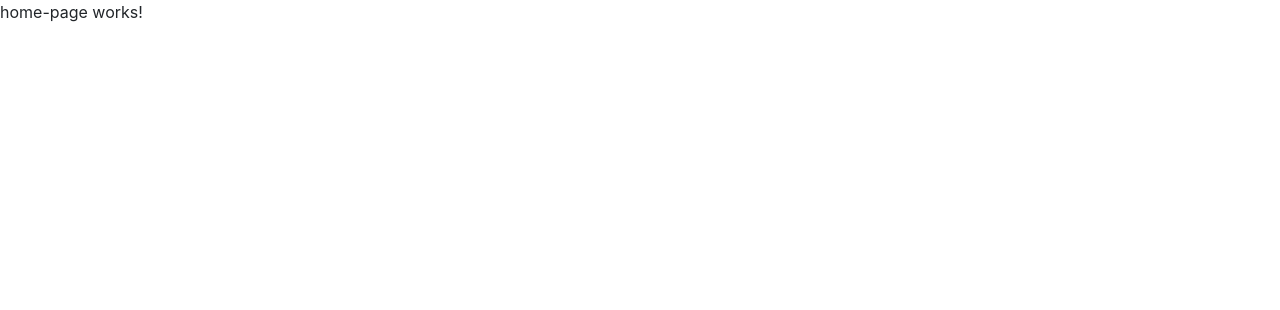
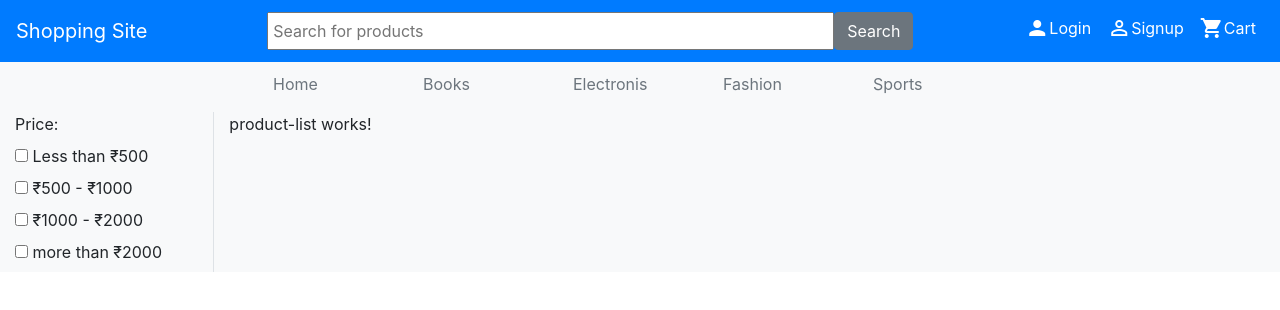
Before and after one commit to gauravsetia1/Ecommerce-site-frontend, an Angular app: page /home in a window 1280 px wide. Shown: the top 310 px of the page. Built offline with nearby package versions, Linux system fonts and the light colour scheme.

Commit message:
routing is working

```diff
--- a/src/app/home-page/home-page.component.html
+++ b/src/app/home-page/home-page.component.html
@@ -1 +1,26 @@
-<p>home-page works!</p>
+<app-nav-bar></app-nav-bar>
+<div class="row mx-0 bg-light">
+  <div class="col-2">
+    <form>
+      <div>
+        <label>Price:</label>
+      </div>
+      <div class="checkbox">
+        <label><input type="checkbox" name="range1"> Less than ₹500</label>
+      </div>
+      <div class="checkbox">
+        <label><input type="checkbox" name="range2"> ₹500 - ₹1000 </label>
+      </div>
+      <div class="checkbox">
+        <label><input type="checkbox" name="range3"> ₹1000 - ₹2000 </label>
+      </div>
+      <div class="checkbox">
+        <label><input type="checkbox" name="range4"> more than ₹2000 </label>
+      </div>
+    </form>
+  </div>
+
+  <div class="col-10 border-left">
+    <app-product-list></app-product-list>
+  </div>
+</div>
--- a/src/app/nav-bar/nav-bar.component.html
+++ b/src/app/nav-bar/nav-bar.component.html
@@ -7,13 +7,13 @@
   <div>
   <ul class="navbar-nav">
     <li class="nav-item">
-      <a class="nav-link text-white" href="#"><i class="material-icons">person</i><span style="vertical-align: top">Login</span></a>
+      <a class="nav-link text-white" routerLink="/login"><i class="material-icons">person</i><span style="vertical-align: top">Login</span></a>
     </li>
     <li class="nav-item">
-      <a class="nav-link text-white" href="#"><i class="material-icons">person_outline</i><span style="vertical-align: top">Signup</span></a>
+      <a class="nav-link text-white" routerLink="/signup"><i class="material-icons">person_outline</i><span style="vertical-align: top">Signup</span></a>
     </li>
     <li class="nav-item">
-      <a class="nav-link text-white" href="#"><i class="material-icons">shopping_cart</i><span style="vertical-align: top">Cart</span></a>
+      <a class="nav-link text-white" routerLink="/mycart"><i class="material-icons">shopping_cart</i><span style="vertical-align: top">Cart</span></a>
     </li>
   </ul>
   </div>
@@ -21,7 +21,7 @@
 <nav class="navbar navbar-expand-sm bg-light justify-content-center mt-5 pt-3">
   <ul class="navbar-nav">
     <li class="nav-item" style="min-width: 150px">
-      <a class="nav-link text-muted" href="#">Home</a>
+      <a class="nav-link text-muted" routerLink="/home" routerLinkActive="active">Home</a>
     </li>
     <li class="nav-item" style="min-width: 150px">
       <a class="nav-link text-muted" href="#">Books</a>
```
Also changed, not shown: src/app/app.component.html (+0 -20 lines), src/app/app.route.ts (+6 -1 lines).
